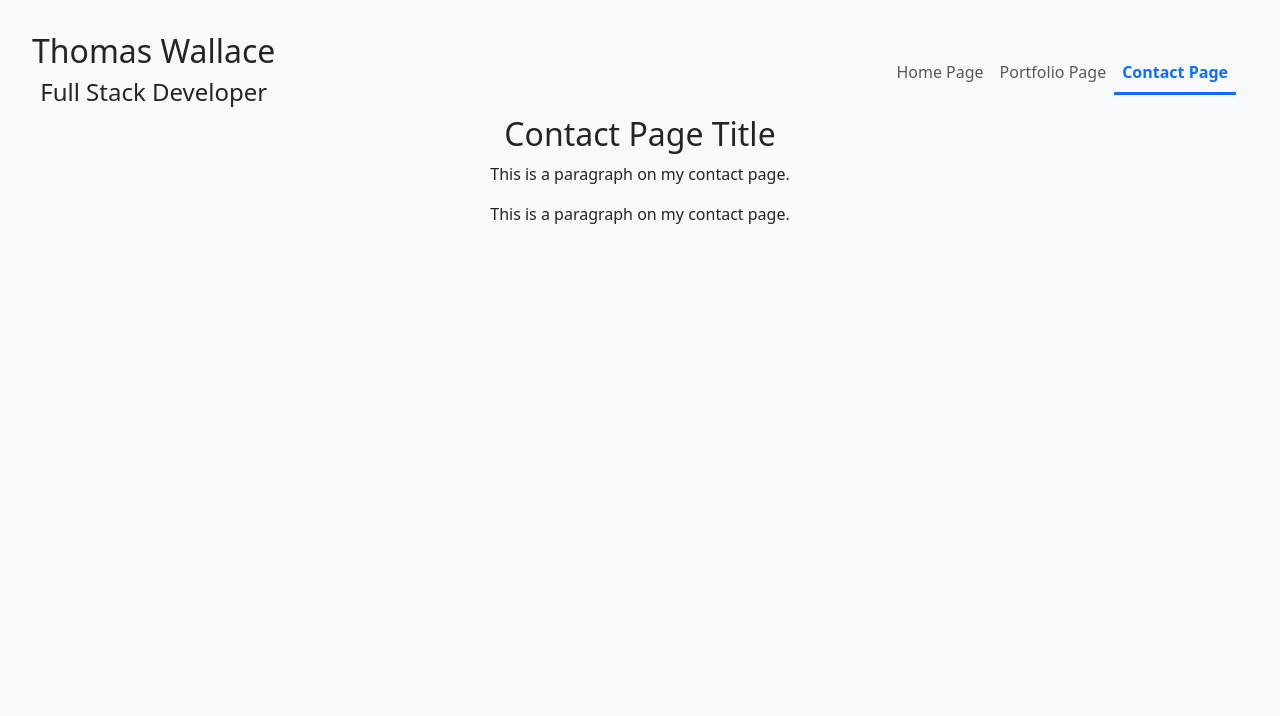
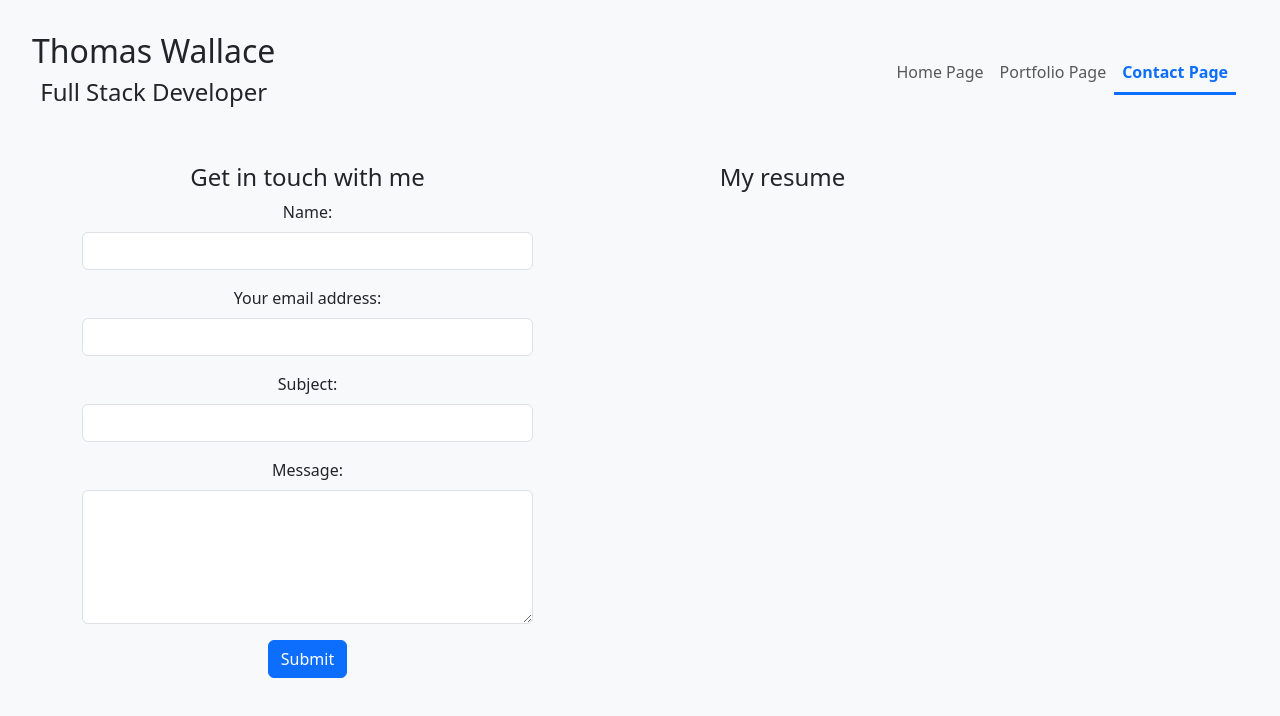
Before and after one commit to tomwalla917/week_eight_capstone, a React (Vite) app: page /contact in a window 1280 px wide. Shown: the top 716 px of the page. Built offline with nearby package versions, Linux system fonts and the light colour scheme.

Commit message:
added code to the contact jsx page

```diff
--- a/src/pages/Contact.jsx
+++ b/src/pages/Contact.jsx
@@ -1,20 +1,62 @@
 import { Link } from 'react-router-dom'
 
-function Contact () {
+function Contact() {
     return (
+        <div className="page">
 
-        <div className="page">
-            <h2 className="page-title">Contact Page Title</h2>
             <div className="page-content">
-                <p>
-                    This is a paragraph on my contact page.
-                </p>
-                <p>
-                    This is a paragraph on my contact page.
-                </p>
+                <div className="container">
+                    <div class="row mt-5">
+
+                        <div class="col-md-5">
+                            <h4>Get in touch with me</h4>
+                            <form>
+                                <div className="form-group mb-3">
+                                    <label htmlFor="contactName" className="form-label">Name:</label>
+                                    <input
+                                        type="text"
+                                        className="form-control"
+                                        id="contactName"
+                                    />
+                                </div>
+                                <div className="form-group mb-3">
+                                    <label htmlFor="contactEmail" className="form-label">Your email address:</label>
+                                    <input
+                                        type="email"
+                                        className="form-control"
+                                        id="contactEmail"
+                                        aria-describedby="emailHelp"
+                                    />
+                                </div>
+                                {/*  put subject message here */}
+                                <div className="form-group mb-3">
+                                    <label htmlFor="contactSubject" className="form-label">Subject:</label>
+                                    <input
+                                        type="text"
+                                        className="form-control"
+                                        id="contactSubject"
+                                    />
+                                </div>
+                                {/*  put full message here */}
+                                <div className="form-group mb-3">
+                                    <label htmlFor="message" className="form-label">Message:</label>
+                                    <textarea
+                                        className="form-control"
+                                        id="message"
+                                        rows="5"
+                                    />
+                                </div>
+                                <button type="submit" className="btn btn-primary">Submit</button>
+                            </form>
+                        </div>
+                        <div class="col-md-5">
+                            <h4>My resume</h4>
+                        </div>
+                    </div>
+
+                </div>
             </div>
         </div>
-
     )
 }
 
```
